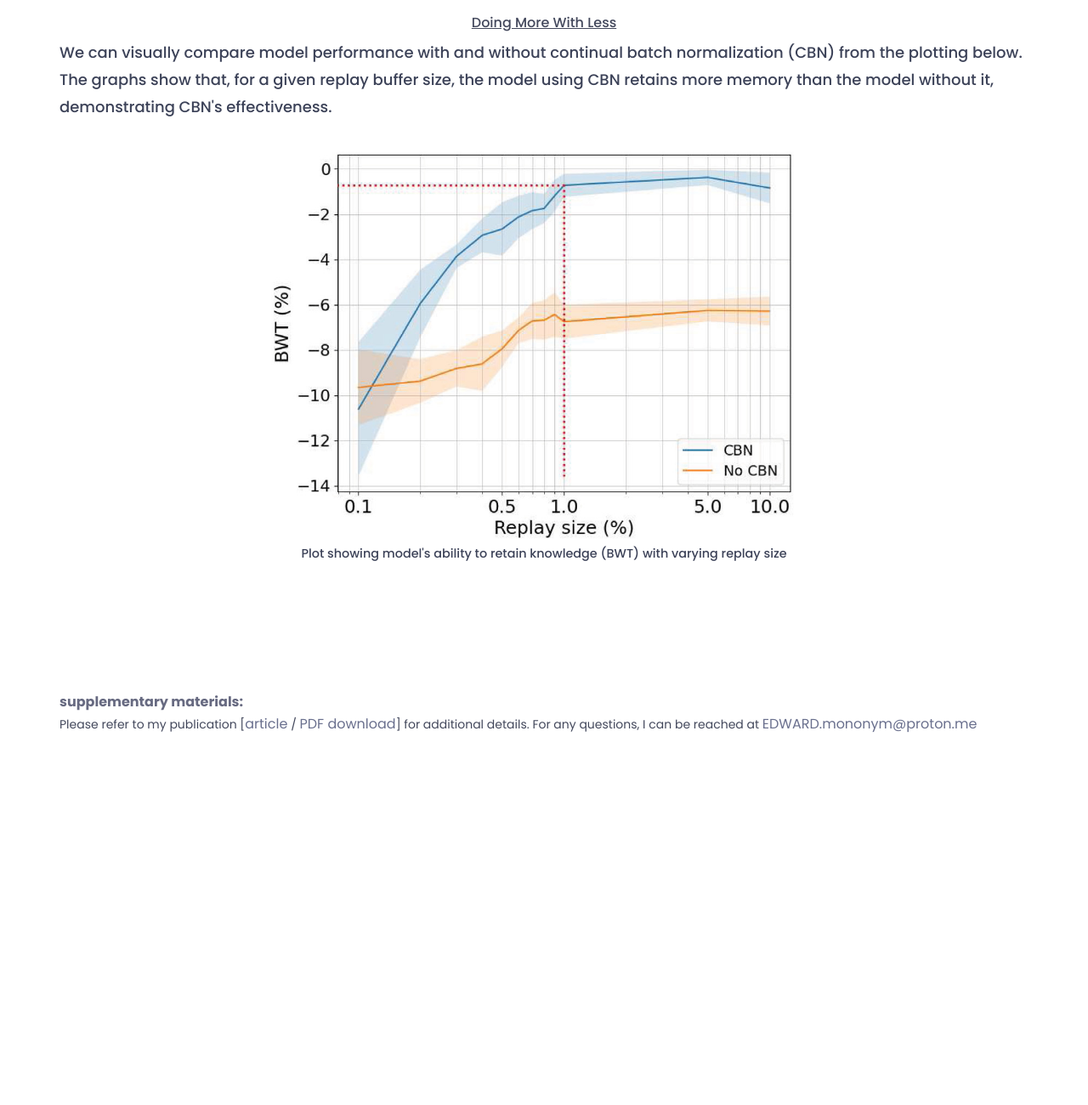
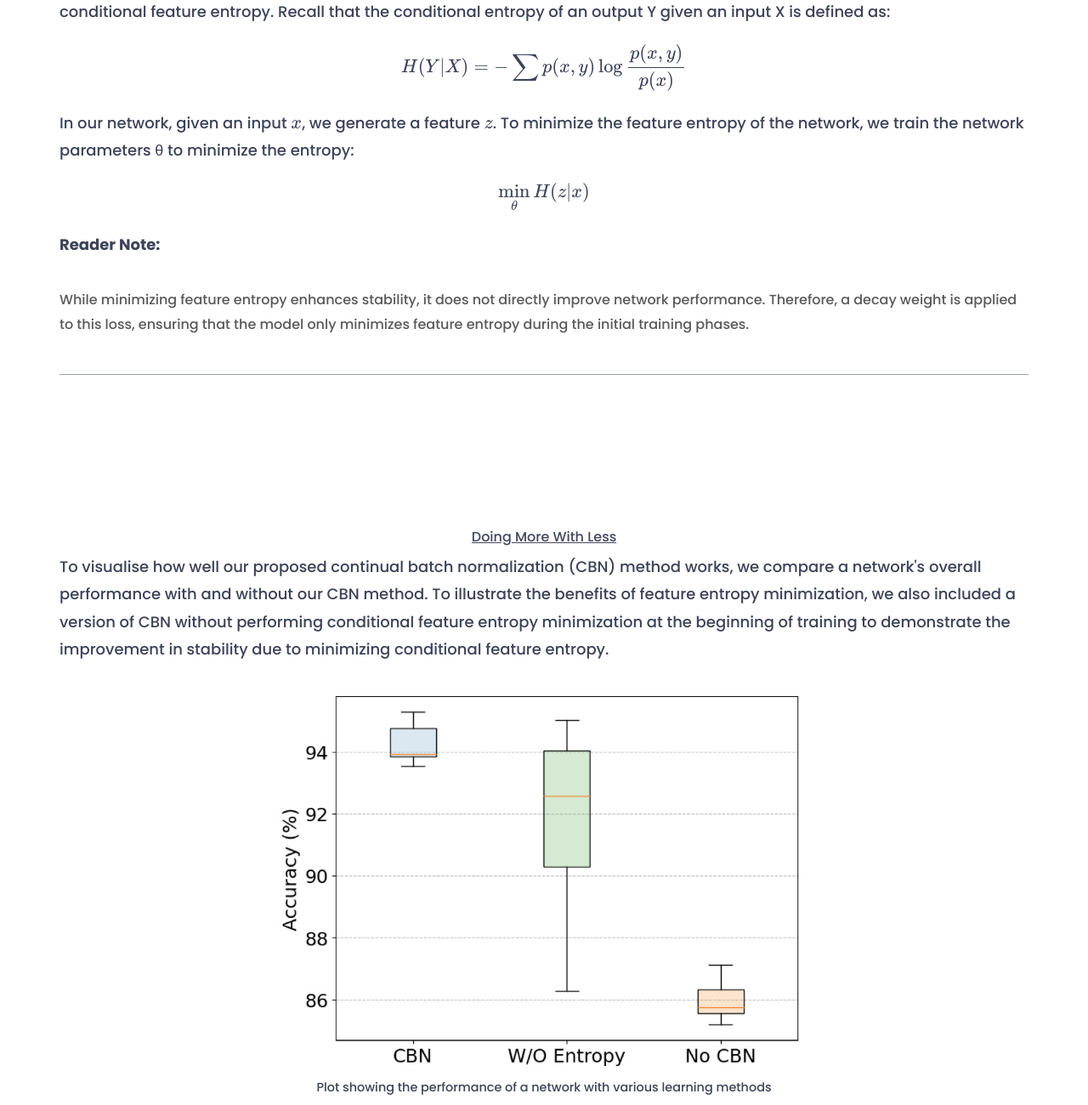
Before and after one commit to EDWARD-mononym/EDWARD-mononym.github.io, a plain HTML site: page CDA.html in a window 1280 px wide. Shown: the part 4960-6260 px from the top of the page at 85% size. Before the commit the page ends 5850 px from the top, so only its background shows below. Drawn offline with nearby package versions, Linux system fonts and the light colour scheme.

Commit message:
Updated CDA page to include how to solve stability of CBN

```diff
--- a/CDA.html
+++ b/CDA.html
@@ -181,6 +181,18 @@
                             Here \(\mu_\beta\) denotes mean and \(\sigma^2_\beta\) denotes variance of the batch. While effective at increasing convergence speed and stability, much knowledge of the previous domain is lost by re-calculating mean and variance for the batch of each target domain. Unlike conventional batch normalization, continual batch normalization (CBN) normalize the inputs of target domain using the mean and variance of the source domain.
 
                             \[\hat{x_i} = {x_i - \mu_{source} \over \sqrt{\sigma^2_{source} + \epsilon}}\]
+
+                            A core function of batch normalization is to stabilize the distribution of inputs, thereby stabilizing the training process. Consequently, any modification to batch normalization's implementation raises a critical question: wouldn't such changes compromise training stability? Indeed, alterations are likely to impact stability, a point we will explore further. For now, we propose a potential solution to mitigate stability issues when implementing continual batch normalization (CBN), utilizing conditional feature entropy. Recall that the conditional entropy of an output Y given an input X is defined as:
+
+                            \[H(Y|X)=-\sum p(x,y)\log\frac{p(x,y)}{p(x)} \]
+
+                            In our network, given an input \(x\), we generate a feature \(z\). To minimize the feature entropy of the network, we train the network parameters θ to minimize the entropy:
+                            \[\min_{\theta} H(z|x)\]
+
+                            <strong>Reader Note:</strong>
+                            <p>While minimizing feature entropy enhances stability, it does not directly improve network performance. Therefore, a decay weight is applied to this loss, ensuring that the model only minimizes feature entropy during the initial training phases.</p>
+                            <br>
+
                         </h3>
 
                     </div>
@@ -198,7 +210,14 @@
 				<div class="about-content">
                     <div class="single-about-txt">
                         <h3>
-                            We can visually compare model performance with and without continual batch normalization (CBN) from the plotting below. The graphs show that, for a given replay buffer size, the model using CBN retains more memory than the model without it, demonstrating CBN's effectiveness.
+                            To visualise how well our proposed continual batch normalization (CBN) method works, we compare a network's overall performance with and without our CBN method. To illustrate the benefits of feature entropy minimization, we also included a version of CBN without performing conditional feature entropy minimization at the beginning of training to demonstrate the improvement in stability due to minimizing conditional feature entropy.
+                            <br><br>
+                            <div style="display: flex; justify-content: center; align-items: center;">
+                                <img src="assets/images/CDA/CBN.png">
+                            </div>
+                            <figcaption style="font-size: 0.8em; text-align: center;">Plot showing the performance of a network with various learning methods</figcaption>
+                            <br><br>
+                            Beyond improving overall performance, the model using CBN also utilizes memory more efficiently for a given replay buffer size, highlighting its advantage.
                             <br><br>
                             <div style="display: flex; justify-content: center; align-items: center;">
                                 <img src="assets/images/CDA/Replay_study.png">
@@ -214,7 +233,7 @@
         <!--references start -->
 		<section id="supplementary" class="about">
 			<div class="container">
-                <strong>supplementary materials:</strong>
+                <strong>Supplementary materials:</strong>
                 <p>Please refer to my publication [<a href="https://www.sciencedirect.com/science/article/abs/pii/S0888327025000184">article</a> / <a href="assets/download/CDA/EverAdapt.pdf" download="assets/download/CDA/EverAdapt.pdf">PDF download</a>] for additional details.
                    For any questions, I can be reached at <a href="mailto:EDWARD.mononym@proton.me">EDWARD.mononym@proton.me</a></p>
                 <br>
```
Also changed, not shown: index.html (+8 -7 lines), assets/images/CDA/CBN.png (added).
